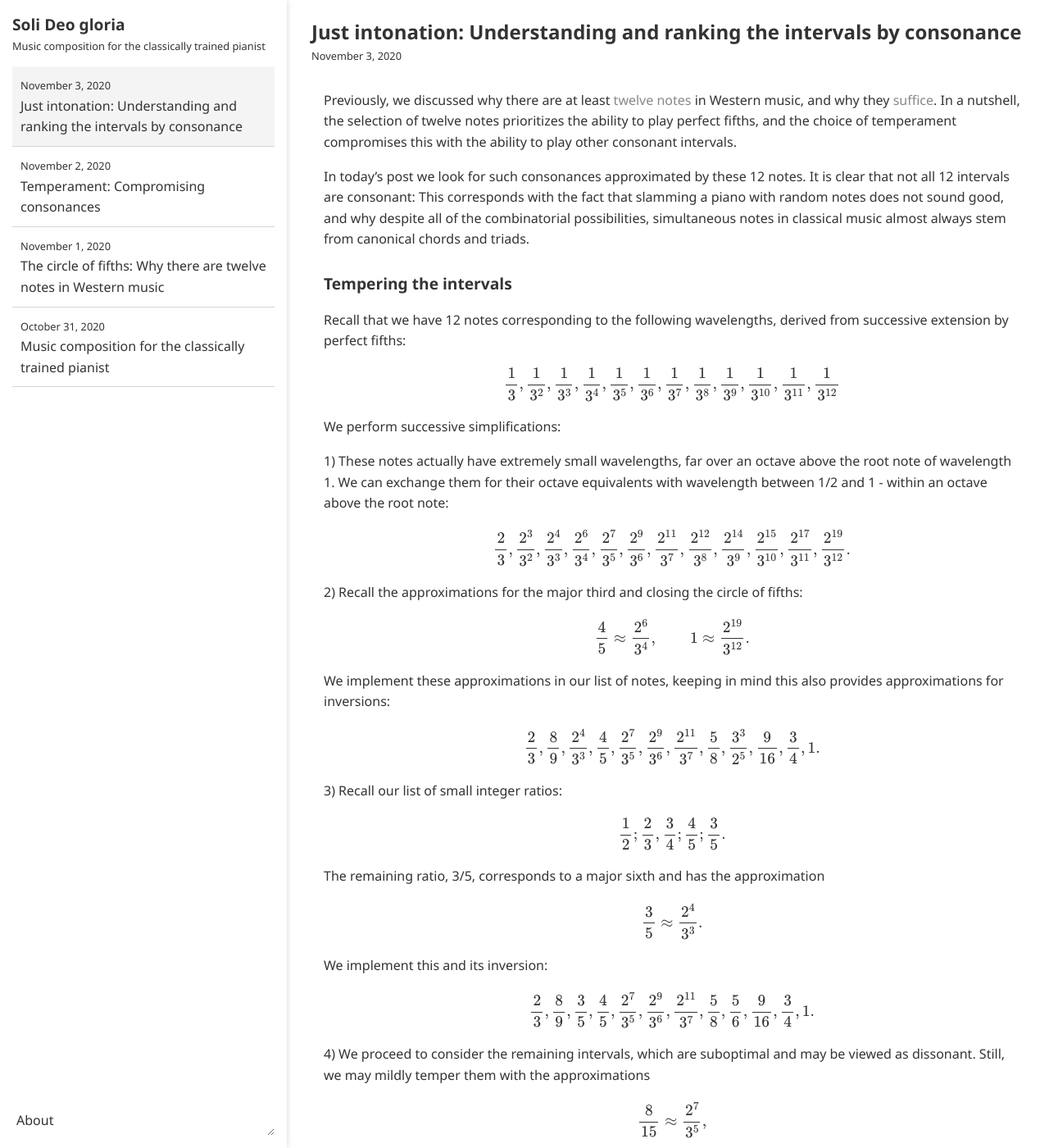
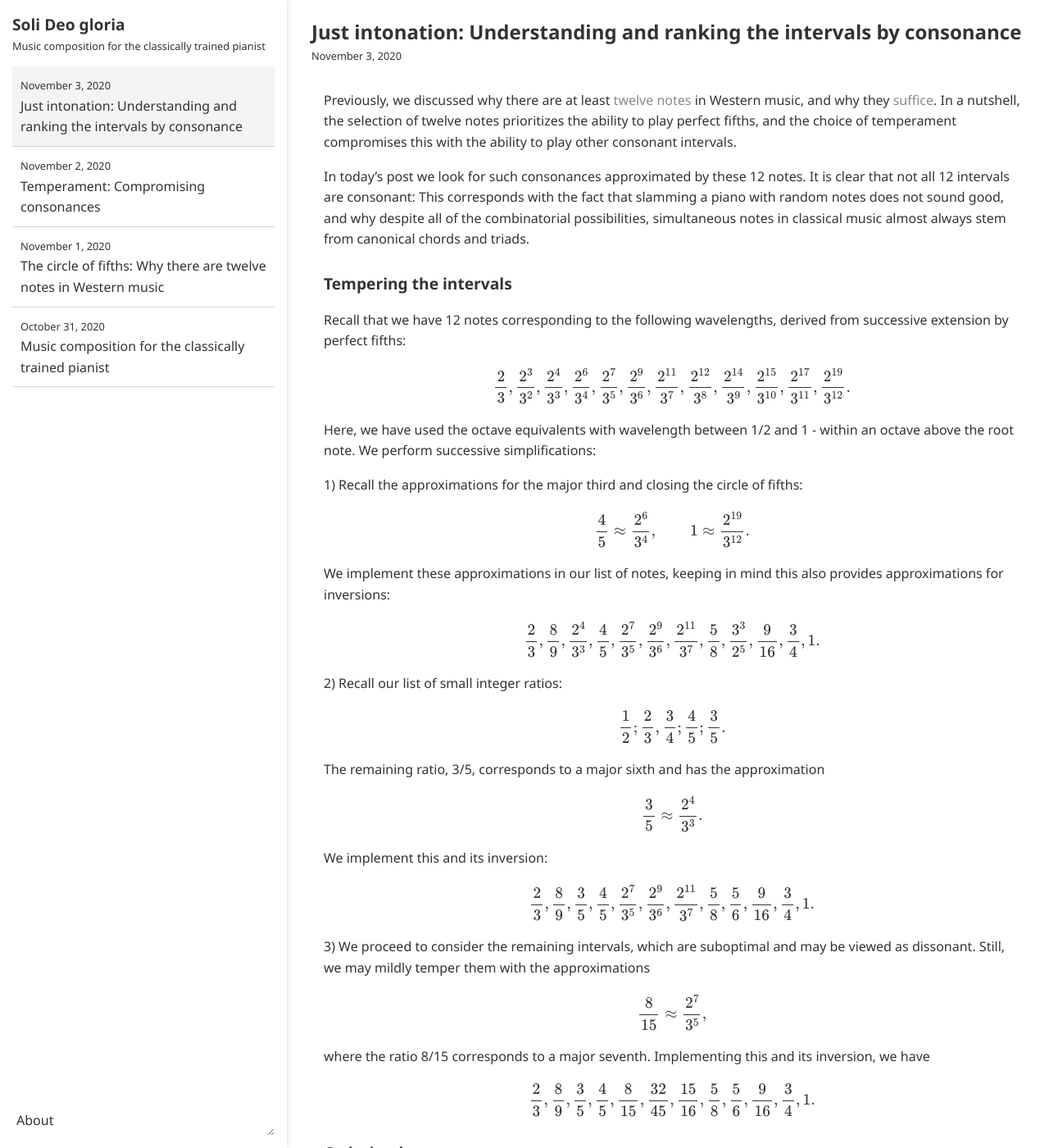
Before and after one commit to ansyblenetwork/sdg, a Jekyll site: the page built from _posts/2020-11-03-just-intonation-understanding-and-ranking-the.md, in a window 1280 px wide and 1400 px high. Shown: the whole window at 82% size. Built offline with Jekyll 4.4.1, drawn with Linux system fonts in a browser that asks for light colours; formulas are drawn with MathJax 3; some of the changed text lies outside the part shown.

Commit message:
Update 2020-11-03-just-intonation-understanding-and-ranking-the.md

```diff
--- a/_posts/2020-11-03-just-intonation-understanding-and-ranking-the.md
+++ b/_posts/2020-11-03-just-intonation-understanding-and-ranking-the.md
@@ -10,15 +10,11 @@ In today's post we look for such consonances approximated by these 12 notes. It
 
 Recall that we have 12 notes corresponding to the following wavelengths, derived from successive extension by perfect fifths:
 
-$$\frac{1}{3}, \frac{1}{3^2}, \frac{1}{3^3}, \frac{1}{3^4}, \frac{1}{3^5}, \frac{1}{3^6}, \frac{1}{3^7}, \frac{1}{3^8}, \frac{1}{3^9}, \frac{1}{3^{10}}, \frac{1}{3^{11}}, \frac{1}{3^{12}}$$
-
-We perform successive simplifications:
-
-1) These notes actually have extremely small wavelengths, far over an octave above the root note of wavelength 1. We can exchange them for their octave equivalents with wavelength between 1/2 and 1 - within an octave above the root note:
-
 $$\frac{2}{3}, \frac{2^3}{3^2}, \frac{2^4}{3^3}, \frac{2^6}{3^4}, \frac{2^7}{3^5}, \frac{2^9}{3^6}, \frac{2^{11}}{3^7}, \frac{2^{12}}{3^8}, \frac{2^{14}}{3^9}, \frac{2^{15}}{3^{10}}, \frac{2^{17}}{3^{11}}, \frac{2^{19}}{3^{12}}.$$
 
-2) Recall the approximations for the major third and closing the circle of fifths:
+Here, we have used the octave equivalents with wavelength between 1/2 and 1 - within an octave above the root note. We perform successive simplifications:
+
+1) Recall the approximations for the major third and closing the circle of fifths:
 
 $$\frac{4}{5} \approx \frac{2^6}{3^4}, \qquad 1 \approx \frac{2^{19}}{3^{12}}.$$
 
@@ -26,7 +22,7 @@ We implement these approximations in our list of notes, keeping in mind this als
 
 $$\frac{2}{3}, \frac{8}{9}, \frac{2^4}{3^3}, \frac{4}{5}, \frac{2^7}{3^5}, \frac{2^9}{3^6}, \frac{2^{11}}{3^7}, \frac{5}{8}, \frac{3^3}{2^5}, \frac{9}{16}, \frac{3}{4}, 1.$$
 
-3) Recall our list of small integer ratios:
+2) Recall our list of small integer ratios:
 
 $$\frac{1}{2}; \frac{2}{3}, \frac{3}{4}; \frac{4}{5}; \frac{3}{5}.$$
 
@@ -38,7 +34,7 @@ We implement this and its inversion:
 
 $$\frac{2}{3}, \frac{8}{9}, \frac{3}{5}, \frac{4}{5}, \frac{2^7}{3^5}, \frac{2^9}{3^6}, \frac{2^{11}}{3^7}, \frac{5}{8}, \frac{5}{6}, \frac{9}{16}, \frac{3}{4}, 1.$$
 
-4) We proceed to consider the remaining intervals, which are suboptimal and may be viewed as dissonant. Still, we may mildly temper them with the approximations
+3) We proceed to consider the remaining intervals, which are suboptimal and may be viewed as dissonant. Still, we may mildly temper them with the approximations
 
 $$\frac{8}{15} \approx \frac{2^7}{3^5},$$
 
```
Also changed, not shown: other parts of _posts/2020-11-03-just-intonation-understanding-and-ranking-the.md (+12 -0 lines).
